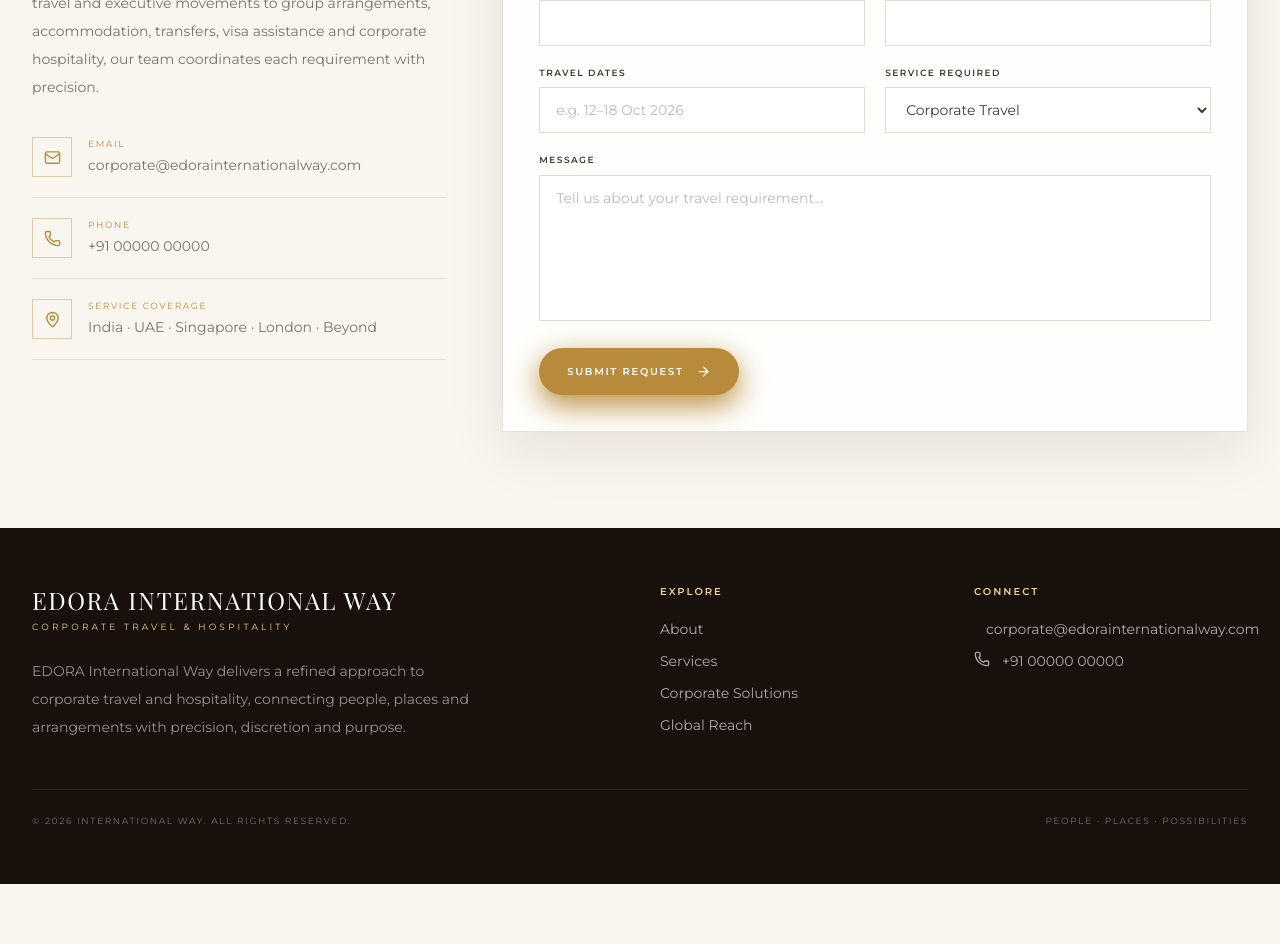
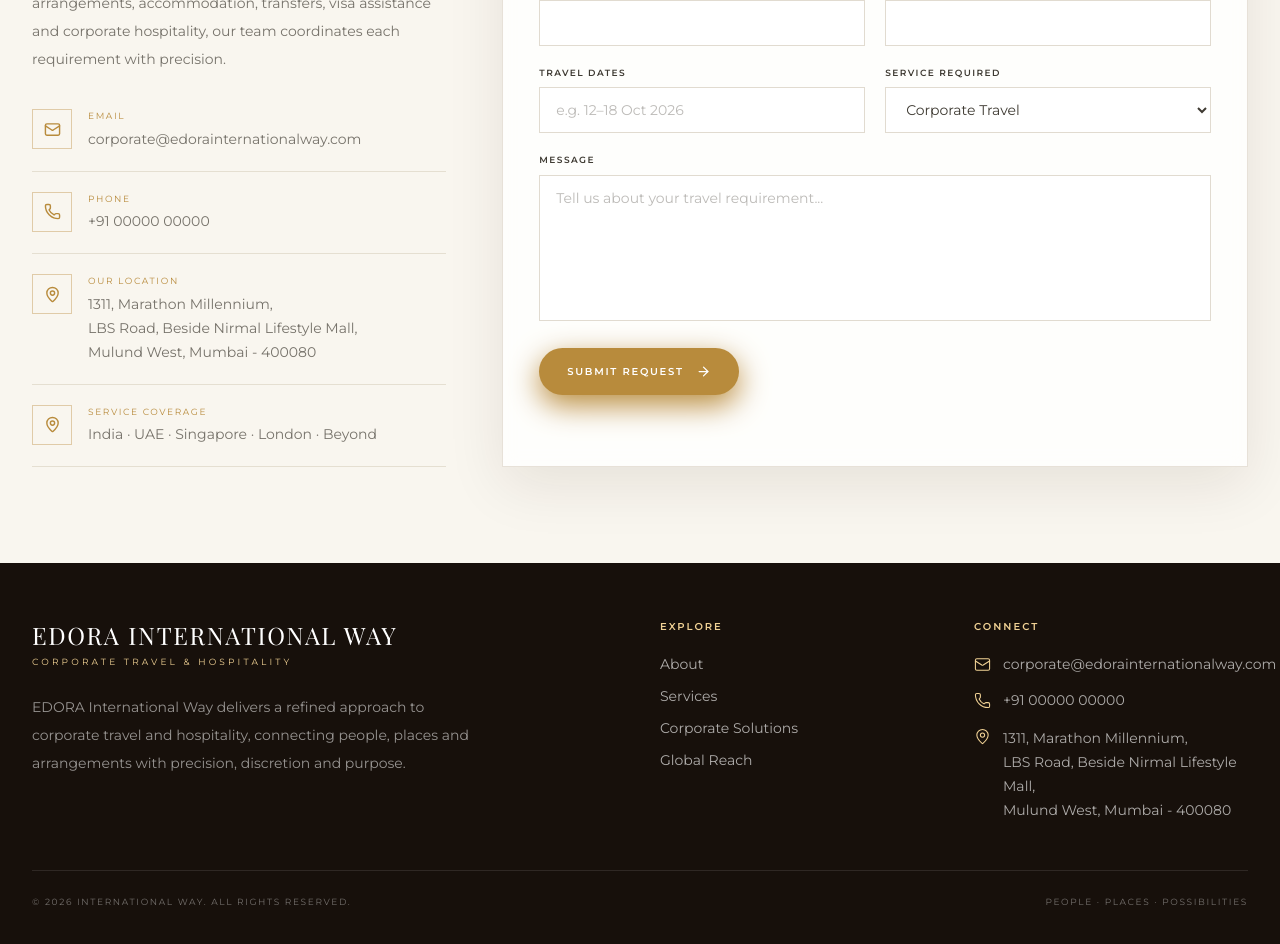
Before and after one commit to ShravaniCoder/international-way-corporate-travel-, a React (Vite) app: page /contact in a window 1280 px wide. Shown: the part 800-1744 px from the top of the page. Before the commit the page ends 1684 px from the top, so only its background shows below. Built offline with nearby package versions, Linux system fonts and the light colour scheme.

Commit message:
code of content

```diff
--- a/src/components/Footer.jsx
+++ b/src/components/Footer.jsx
@@ -1,36 +1,122 @@
 import React from "react";
 import { Link } from "react-router-dom";
-import { Mail, Phone } from "lucide-react";
+import { Mail, Phone, MapPin } from "lucide-react";
 
 export default function Footer() {
   return (
     <footer className="bg-[#17100b] text-white">
       <div className="mx-auto max-w-7xl px-5 py-14 lg:px-8">
         <div className="grid gap-10 md:grid-cols-4">
+          {/* Brand */}
           <div className="md:col-span-2">
-            <div className="font-display text-2xl tracking-[.07em]">EDORA INTERNATIONAL WAY</div>
-            <div className="mt-1 text-[9px] tracking-[.35em] text-[#f1d295]">CORPORATE TRAVEL & HOSPITALITY</div>
-            <p className="mt-6 max-w-md text-sm leading-7 text-white/55">EDORA International Way delivers a refined approach to corporate travel and hospitality, connecting people, places and arrangements with precision, discretion and purpose.</p>
+            <div className="font-display text-2xl tracking-[.07em]">
+              EDORA INTERNATIONAL WAY
+            </div>
+
+            <div className="mt-1 text-[9px] tracking-[.35em] text-[#f1d295]">
+              CORPORATE TRAVEL & HOSPITALITY
+            </div>
+
+            <p className="mt-6 max-w-md text-sm leading-7 text-white/55">
+              EDORA International Way delivers a refined approach to corporate
+              travel and hospitality, connecting people, places and arrangements
+              with precision, discretion and purpose.
+            </p>
           </div>
+
+          {/* Explore */}
           <div>
-            <div className="text-[10px] font-semibold uppercase tracking-[.2em] text-[#f1d295]">Explore</div>
+            <div className="text-[10px] font-semibold uppercase tracking-[.2em] text-[#f1d295]">
+              Explore
+            </div>
+
             <div className="mt-5 grid gap-3 text-sm text-white/65">
-              <Link to="/about" className="hover:text-white">About</Link>
-              <Link to="/services" className="hover:text-white">Services</Link>
-              <Link to="/corporate-solutions" className="hover:text-white">Corporate Solutions</Link>
-              <Link to="/global-reach" className="hover:text-white">Global Reach</Link>
+              <Link to="/about" className="transition hover:text-white">
+                About
+              </Link>
+
+              <Link to="/services" className="transition hover:text-white">
+                Services
+              </Link>
+
+              <Link
+                to="/corporate-solutions"
+                className="transition hover:text-white"
+              >
+                Corporate Solutions
+              </Link>
+
+              <Link to="/global-reach" className="transition hover:text-white">
+                Global Reach
+              </Link>
             </div>
           </div>
+
+          {/* Connect */}
           <div>
-            <div className="text-[10px] font-semibold uppercase tracking-[.2em] text-[#f1d295]">Connect</div>
-            <div className="mt-5 space-y-3 text-sm text-white/65">
-              <div className="flex gap-3"><Mail size={16}/>corporate@edorainternationalway.com</div>
-              <div className="flex gap-3"><Phone size={16}/> +91 00000 00000</div>
+            <div className="text-[10px] font-semibold uppercase tracking-[.2em] text-[#f1d295]">
+              Connect
+            </div>
+
+            <div className="mt-5 space-y-4 text-sm text-white/65">
+              {/* Email */}
+              <div className="flex items-start gap-3">
+                <Mail
+                  size={17}
+                  strokeWidth={1.5}
+                  className="mt-0.5 shrink-0 text-[#f1d295]"
+                />
+
+                <a
+                  href="mailto:corporate@edorainternationalway.com"
+                  className="transition hover:text-white"
+                >
+                  corporate@edorainternationalway.com
+                </a>
+              </div>
+
+              {/* Phone */}
+              <div className="flex items-start gap-3">
+                <Phone
+                  size={17}
+                  strokeWidth={1.5}
+                  className="mt-0.5 shrink-0 text-[#f1d295]"
+                />
+
+                <a
+                  href="tel:+910000000000"
+                  className="transition hover:text-white"
+                >
+                  +91 00000 00000
+                </a>
+              </div>
+
+              {/* Location */}
+              <div className="flex items-start gap-3">
+                <MapPin
+                  size={17}
+                  strokeWidth={1.5}
+                  className="mt-0.5 shrink-0 text-[#f1d295]"
+                />
+
+                <span className="leading-6">
+                  1311, Marathon Millennium,
+                  <br />
+                  LBS Road, Beside Nirmal Lifestyle Mall,
+                  <br />
+                  Mulund West, Mumbai - 400080
+                </span>
+              </div>
             </div>
           </div>
         </div>
+
+        {/* Bottom */}
         <div className="mt-12 flex flex-col gap-4 border-t border-white/10 pt-6 text-[9px] uppercase tracking-[.18em] text-white/40 sm:flex-row sm:items-center sm:justify-between">
-          <span>© {new Date().getFullYear()} International Way. All rights reserved.</span>
+          <span>
+            © {new Date().getFullYear()} International Way. All rights reserved.
+          </span>
+
           <span>People · Places · Possibilities</span>
         </div>
       </div>
--- a/src/data/siteData.js
+++ b/src/data/siteData.js
@@ -1,11 +1,11 @@
-import { Plane, Hotel, Star, Users, FileCheck2, CarFront, Handshake, BriefcaseBusiness, Globe2 } from "lucide-react";
+import { Plane, Hotel, Star, Users, FileCheck2, CarFront, ConciergeBell, Handshake, BriefcaseBusiness, Globe2 } from "lucide-react";
 
 export const IMG = {
   hero: "/images/hero-airport.png",
   airport: "/images/ContactH.png",
   city: "/images/global-h.png",
   hotel: "https://images.unsplash.com/photo-1601918774946-25832a4be0d6?auto=format&fit=crop&w=1400&q=85",
-  executive: "https://images.unsplash.com/photo-1507699622108-4be3abd695ad?auto=format&fit=crop&w=1400&q=85",
+  executive: "/images/travel.png",
   business: "/images/solution.png",
   lounge: "/images/about-he.png",
   singapore: "/images/singapur.png",
@@ -18,6 +18,29 @@ export const IMG = {
   london: "/images/London.png",
   europe: "/images/Europe.png",
 };
+
+export const homeServices = [
+  {
+    icon: Plane,
+    title: "Corporate Travel",
+    text: "We simplify business journeys through coordinated, efficient travel support.",
+  },
+  {
+    icon: Hotel,
+    title: "Hotel & Accommodation",
+    text: "Our team arranges stays that align with location, comfort and business needs.",
+  },
+  {
+    icon: BriefcaseBusiness,
+    title: "Executive / VIP Travel",
+    text: "We provide discreet, personalised travel support for senior and priority travellers.",
+  },
+  {
+    icon: ConciergeBell,
+    title: "Corporate Group Travel",
+    text: "We bring multiple travel requirements together for smooth, organised group movement.",
+  },
+];
 
 export const services = [
   {
--- a/src/pages/Contact.jsx
+++ b/src/pages/Contact.jsx
@@ -6,38 +6,188 @@ import SectionIntro from "../components/SectionIntro";
 
 export default function Contact() {
   const [sent, setSent] = useState(false);
-  return <>
-    <PageHero eyebrow="Contact / Request Assistance" title="Wherever Business Takes You, We Coordinate." text="Provide your requirements and our team will assess the details and guide you through the next steps." image={IMG.airport}/>
-    <section className="bg-[#f9f6ef] py-24"><div className="mx-auto grid max-w-7xl gap-14 px-5 lg:grid-cols-[.75fr_1.35fr] lg:px-8">
+
+  return (
+    <>
+      <PageHero
+        eyebrow="Contact / Request Assistance"
+        title="Wherever Business Takes You, We Coordinate."
+        text="Provide your requirements and our team will assess the details and guide you through the next steps."
+        image={IMG.airport}
+      />
+
+      <section className="bg-[#f9f6ef] py-24">
+        <div className="mx-auto grid max-w-7xl gap-14 px-5 lg:grid-cols-[.75fr_1.35fr] lg:px-8">
+          {/* Contact Information */}
           <div>
-        <SectionIntro eyebrow="Corporate Enquiry" title="Design around your requirements." text="Designed Around Your Requirements.
-From corporate travel and executive movements to group arrangements, accommodation, transfers, visa assistance and corporate hospitality, our team coordinates each requirement with precision."/>
+            <SectionIntro
+              eyebrow="Corporate Enquiry"
+              title="Design around your requirements."
+              text="From corporate travel and executive movements to group arrangements, accommodation, transfers, visa assistance and corporate hospitality, our team coordinates each requirement with precision."
+            />
+
             <div className="mt-9 space-y-5">
-          <ContactItem icon={Mail} title="Email" text="corporate@edorainternationalway.com"/>
-          <ContactItem icon={Phone} title="Phone" text="+91 00000 00000"/>
-          <ContactItem icon={MapPin} title="Service Coverage" text="India · UAE · Singapore · London · Beyond"/>
+              {/* Email */}
+              <ContactItem
+                icon={Mail}
+                title="Email"
+                text="corporate@edorainternationalway.com"
+              />
+
+              {/* Phone */}
+              <ContactItem icon={Phone} title="Phone" text="+91 00000 00000" />
+
+              {/* Address */}
+              <ContactItem
+                icon={MapPin}
+                title="Our Location"
+                text={
+                  <>
+                    1311, Marathon Millennium,
+                    <br />
+                    LBS Road, Beside Nirmal Lifestyle Mall,
+                    <br />
+                    Mulund West, Mumbai - 400080
+                  </>
+                }
+              />
+
+              {/* Service Coverage */}
+              <ContactItem
+                icon={MapPin}
+                title="Service Coverage"
+                text="India · UAE · Singapore · London · Beyond"
+              />
             </div>
           </div>
-      <form onSubmit={(e)=>{e.preventDefault();setSent(true)}} className="luxury-card p-6 sm:p-9">
-        {sent && <div className="mb-6 border border-[#b88b3c]/30 bg-[#eee6db] p-4 text-sm text-[#2b1a0f]">Thank you. Your enquiry has been captured for review. Connect this form to your preferred email/API before production.</div>}
+
+          {/* Enquiry Form */}
+          <form
+            onSubmit={(e) => {
+              e.preventDefault();
+              setSent(true);
+            }}
+            className="luxury-card p-6 sm:p-9"
+          >
+            {sent && (
+              <div className="mb-6 border border-[#b88b3c]/30 bg-[#eee6db] p-4 text-sm text-[#2b1a0f]">
+                Thank you. Your enquiry has been captured for review. Connect
+                this form to your preferred email/API before production.
+              </div>
+            )}
+
             <div className="grid gap-5 sm:grid-cols-2">
-          <Field label="Company Name" name="company" required/>
-          <Field label="Contact Person" name="contact" required/>
-          <Field label="Email" name="email" type="email" required/>
-          <Field label="Phone" name="phone" required/>
-          <Field label="Destination" name="destination"/>
-          <Field label="Number of Travellers" name="travellers" type="number" min="1"/>
-          <Field label="Travel Dates" name="dates" type="text" placeholder="e.g. 12–18 Oct 2026"/>
-          <div><label className="mb-2 block text-[9px] font-semibold uppercase tracking-[.16em] text-[#3e3a32]">Service Required</label><select name="service" className="w-full border border-[#a8977a]/35 bg-white px-4 py-3 text-sm text-[#3e3a32]"><option>Corporate Travel</option><option>Hotel & Accommodation</option><option>Executive / VIP Travel</option><option>Corporate Group Travel</option><option>Visa Assistance</option><option>Airport Transfers</option><option>Corporate Hospitality</option></select></div>
-          <div className="sm:col-span-2"><label className="mb-2 block text-[9px] font-semibold uppercase tracking-[.16em] text-[#3e3a32]">Message</label><textarea name="message" rows="6" placeholder="Tell us about your travel requirement..." className="w-full resize-none border border-[#a8977a]/35 bg-white px-4 py-3 text-sm text-[#3e3a32] placeholder:text-[#3e3a32]/35"/></div>
-          <div className="sm:col-span-2"><button className="inline-flex items-center gap-3 rounded-full bg-[#b88b3c] px-7 py-4 text-[10px] font-semibold uppercase tracking-[.17em] text-white shadow-gold transition hover:bg-[#9d722d]">Submit Request <ArrowRight size={15}/></button></div>
+              <Field label="Company Name" name="company" required />
+
+              <Field label="Contact Person" name="contact" required />
+
+              <Field label="Email" name="email" type="email" required />
+
+              <Field label="Phone" name="phone" required />
+
+              <Field label="Destination" name="destination" />
+
+              <Field
+                label="Number of Travellers"
+                name="travellers"
+                type="number"
+                min="1"
+              />
+
+              <Field
+                label="Travel Dates"
+                name="dates"
+                type="text"
+                placeholder="e.g. 12–18 Oct 2026"
+              />
+
+              <div>
+                <label className="mb-2 block text-[9px] font-semibold uppercase tracking-[.16em] text-[#3e3a32]">
+                  Service Required
+                </label>
+
+                <select
+                  name="service"
+                  className="w-full border border-[#a8977a]/35 bg-white px-4 py-3 text-sm text-[#3e3a32]"
+                >
+                  <option>Corporate Travel</option>
+                  <option>Hotel & Accommodation</option>
+                  <option>Executive / VIP Travel</option>
+                  <option>Corporate Group Travel</option>
+                  <option>Visa Assistance</option>
+                  <option>Airport Transfers</option>
+                  <option>Corporate Hospitality</option>
+                </select>
+              </div>
+
+              <div className="sm:col-span-2">
+                <label className="mb-2 block text-[9px] font-semibold uppercase tracking-[.16em] text-[#3e3a32]">
+                  Message
+                </label>
+
+                <textarea
+                  name="message"
+                  rows="6"
+                  placeholder="Tell us about your travel requirement..."
+                  className="w-full resize-none border border-[#a8977a]/35 bg-white px-4 py-3 text-sm text-[#3e3a32] placeholder:text-[#3e3a32]/35"
+                />
+              </div>
+
+              <div className="sm:col-span-2">
+                <button className="inline-flex items-center gap-3 rounded-full bg-[#b88b3c] px-7 py-4 text-[10px] font-semibold uppercase tracking-[.17em] text-white shadow-gold transition hover:bg-[#9d722d]">
+                  Submit Request
+                  <ArrowRight size={15} />
+                </button>
+              </div>
             </div>
           </form>
-    </div></section>
-  </>;
+        </div>
+      </section>
+    </>
+  );
 }
 
-function Field({label, name, type="text", required=false, placeholder="" , min}) {
-  return <div><label className="mb-2 block text-[9px] font-semibold uppercase tracking-[.16em] text-[#3e3a32]">{label}{required && " *"}</label><input required={required} name={name} type={type} min={min} placeholder={placeholder} className="w-full border border-[#a8977a]/35 bg-white px-4 py-3 text-sm text-[#3e3a32] placeholder:text-[#3e3a32]/35"/></div>;
+function Field({
+  label,
+  name,
+  type = "text",
+  required = false,
+  placeholder = "",
+  min,
+}) {
+  return (
+    <div>
+      <label className="mb-2 block text-[9px] font-semibold uppercase tracking-[.16em] text-[#3e3a32]">
+        {label}
+        {required && " *"}
+      </label>
+
+      <input
+        required={required}
+        name={name}
+        type={type}
+        min={min}
+        placeholder={placeholder}
+        className="w-full border border-[#a8977a]/35 bg-white px-4 py-3 text-sm text-[#3e3a32] placeholder:text-[#3e3a32]/35"
+      />
+    </div>
+  );
 }
-function ContactItem({icon:Icon,title,text}) { return <div className="flex gap-4 border-b border-[#a8977a]/25 pb-5"><div className="flex h-10 w-10 shrink-0 items-center justify-center border border-[#b88b3c]/40 text-[#b88b3c]"><Icon size={17}/></div><div><div className="text-[9px] uppercase tracking-[.18em] text-[#b88b3c]">{title}</div><div className="mt-1 text-sm text-[#3e3a32]/70">{text}</div></div></div>; }
+
+function ContactItem({ icon: Icon, title, text }) {
+  return (
+    <div className="flex gap-4 border-b border-[#a8977a]/25 pb-5">
+      <div className="flex h-10 w-10 shrink-0 items-center justify-center border border-[#b88b3c]/40 text-[#b88b3c]">
+        <Icon size={17} />
+      </div>
+
+      <div className="min-w-0">
+        <div className="text-[9px] uppercase tracking-[.18em] text-[#b88b3c]">
+          {title}
+        </div>
+
+        <div className="mt-1 text-sm leading-6 text-[#3e3a32]/70">{text}</div>
+      </div>
+    </div>
+  );
+}
```
Also changed, not shown: src/pages/Home.jsx (+17 -15 lines), 2 other files (tests, documents, lock files or other folders). Lines whose indentation alone changed are shown as unchanged.
